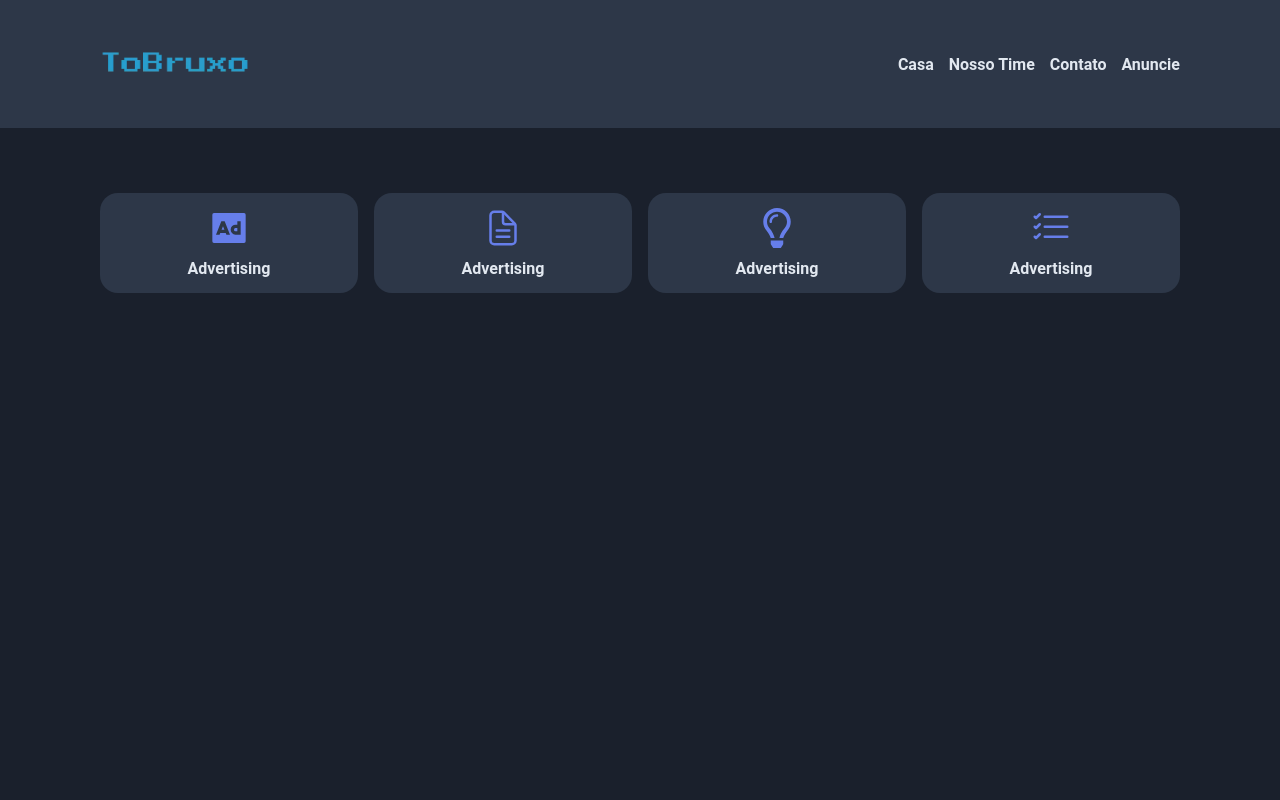
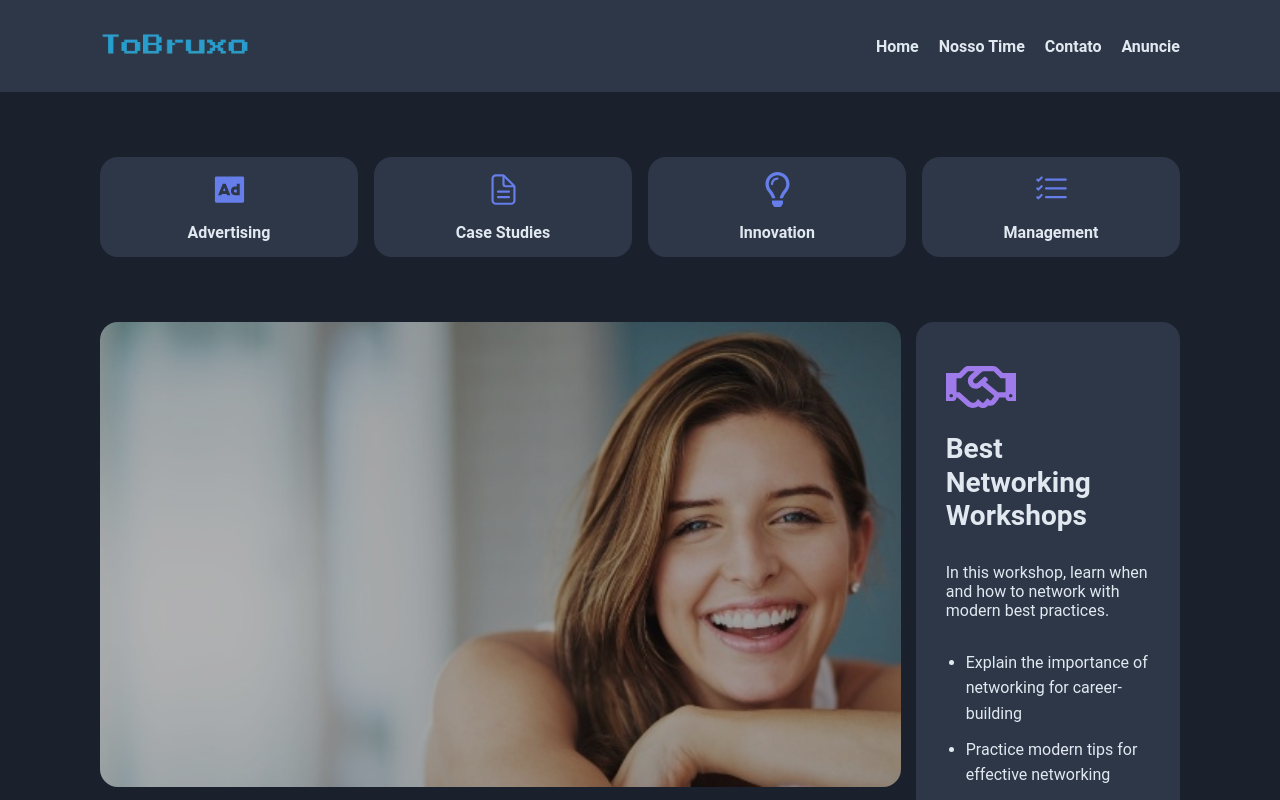
Before and after one commit to jhonatanllima/tobruxo, a Next.js app: page / in a window 1280 px wide. Shown: the top 800 px of the page. Built offline with nearby package versions, Linux system fonts and the light colour scheme.

Commit message:
Created Branding component, and adjust estruture

```diff
--- /dev/null
+++ b/src/components/Branding/index.tsx
@@ -0,0 +1,30 @@
+import { FaRegHandshake } from 'react-icons/fa';
+
+import * as S from './styles'
+
+export function Branding() {
+  return (
+    <S.Container>
+      <header>
+        <img src="images/mao.jpg" alt="maozinha"/>
+      </header>
+
+      <section />
+
+
+      <div >
+        <FaRegHandshake size={70} color={'#9F7AEA'} />
+        <h1>Best Networking Workshops</h1>
+        <p>In this workshop, learn when and how to network with modern best practices.</p>
+        <ul>
+          <li>Explain the importance of networking for career-building</li>
+          <li>Practice modern tips for effective networking</li>
+          <li>Understand the steps towards building your own network</li>
+        </ul>
+
+        <button>Learn More</button>
+      </div>
+
+    </S.Container>
+  );
+}
--- /dev/null
+++ b/src/components/Branding/styles.ts
@@ -0,0 +1,93 @@
+import styled from 'styled-components';
+
+export const Container = styled.div`
+  width: 100%;
+  min-height: 80rem;
+
+  gap: 1.5rem;
+  display: grid;
+  grid-template-areas: "head    right"
+                       "section right"
+                       "section right"
+                       "section right"
+                       "section right";
+
+
+  grid-template-rows: 2fr;
+  grid-template-columns:  1fr 0.33fr;
+
+  header{
+    grid-area: head;
+
+    img{
+      width: 100%;
+      height: 100%;
+      border-radius: 18px;
+
+      object-fit: cover;
+
+      filter: brightness(0.7);
+    }
+  }
+
+  section{
+    min-height: 32rem;
+    border-radius: 18px;
+
+    grid-area: section;
+    background: var(--background-card);
+  }
+
+  div{
+    position: relative;
+
+    padding: 3rem;
+    border-radius: 18px;
+
+    display: flex;
+    flex-direction: column;
+
+    grid-area: right;
+    background: var(--background-card);
+
+    h1{
+      font-size: 2.8rem;
+
+      margin: 1rem 0;
+      line-height: 1.2;
+    }
+
+    p{
+      margin: 2rem 0;
+    }
+
+    ul{
+      margin-left: 2rem;
+
+      li{
+        margin: 1rem 0;
+        line-height: 1.6;
+      }
+    }
+
+    button{
+      left: 4rem;
+      bottom: 3rem;
+      position: absolute;
+
+      width: 18rem;
+      height: 5rem;
+      border: none;
+      border-radius: 25px;
+
+      color: #fff;
+      transition: .2s;
+      background: var(--blue);
+
+      :hover{
+        background: var(--border-box);
+      }
+    }
+  }
+
+`;
--- a/src/components/CardTopics.tsx
+++ b/src/components/CardTopics/index.tsx
@@ -3,33 +3,30 @@ import { FaRegLightbulb } from 'react-icons/fa';
 import { RiAdvertisementFill } from 'react-icons/ri';
 import { IoDocumentTextOutline } from 'react-icons/io5'
 
-import {
-  Card,
-  Container
-} from '../styles/components/CardTopics';
+import * as S from './styles'
 
 export function CardTopics() {
   return(
-    <Container>
-      <Card>
+    <S.Container>
+      <S.Card>
         <RiAdvertisementFill className="icon"/>
         <span>Advertising</span>
-      </Card>
+      </S.Card>
 
-      <Card>
+      <S.Card>
         <IoDocumentTextOutline  className="icon"/>
-        <span>Advertising</span>
-      </Card>
+        <span>Case Studies</span>
+      </S.Card>
 
-      <Card>
+      <S.Card>
         <FaRegLightbulb  className="icon"/>
-        <span>Advertising</span>
-      </Card>
+        <span>Innovation</span>
+      </S.Card>
 
-      <Card>
+      <S.Card>
         <BsListCheck  className="icon"/>
-        <span>Advertising</span>
-      </Card>
-    </Container>
+        <span>Management</span>
+      </S.Card>
+    </S.Container>
   )
 }
--- a/src/styles/components/CardTopics.ts
+++ b/src/components/CardTopics/styles.ts
@@ -32,8 +32,8 @@ export const Card = styled.div`
   background: var(--background-card);
 
   .icon{
-    width: 4rem;
-    height: 4rem;
+    width: 3.5rem;
+    height: 3.5rem;
 
     color: var(--blue);
   }
--- a/src/components/Header.tsx
+++ b/src/components/Header/index.tsx
@@ -1,25 +1,22 @@
-import {
-  Wrapper,
-  Container,
-} from '../styles/components/Header'
+import * as S from './styles'
 
 export function Header() {
   return (
-    <Container>
-      <Wrapper>
+    <S.Container>
+      <S.Wrapper>
         <div>
           <img src="images/tobruxo.png" alt="To bruxo"/>
         </div>
 
         <nav>
           <ul>
-            <li><a href="#">Casa</a></li>
+            <li><a href="#">Home</a></li>
             <li><a href="#">Nosso Time</a></li>
             <li><a href="#">Contato</a></li>
             <li><a href="#">Anuncie</a></li>
           </ul>
         </nav>
-      </Wrapper>
-    </Container>
+      </S.Wrapper>
+    </S.Container>
   )
 }
--- a/src/styles/components/Header.ts
+++ b/src/components/Header/styles.ts
@@ -2,7 +2,7 @@ import styled from 'styled-components';
 
 export const Container = styled.div`
   width: 100%;
-  height: 16vh;
+  height: 11.5vh;
 
   display: flex;
   align-items: center;
@@ -47,7 +47,7 @@ export const Wrapper = styled.div`
 
        li{
          list-style: none;
-         padding-left: 1.5rem;
+         padding-left: 2rem;
 
          a{
            font-size: 1.6rem;
--- a/src/components/index.tsx
+++ b/src/components/index.tsx
@@ -1,7 +1,9 @@
-import { Header } from './Header';
+import { Header } from './Header/';
+import { Branding } from './Branding'
 import { CardTopics } from './CardTopics';
 
 export {
   Header,
+  Branding,
   CardTopics
 }
--- a/src/pages/index.tsx
+++ b/src/pages/index.tsx
@@ -1,24 +1,23 @@
 
 import {
   Header,
+  Branding,
   CardTopics
 } from '../components/';
 
-import {
-  Content,
-  Container
-} from '../styles/pages/Home';
+import * as S from '../styles/pages/index';
 
 export default function Home() {
   return (
-    <Container>
+    <S.Container>
       <Header />
 
-      <Content>
+      <S.Content>
         <CardTopics />
-      </Content>
+        <Branding />
+      </S.Content>
 
       <footer></footer>
-    </Container>
+    </S.Container>
   )
 }
--- a/src/styles/pages/Home.ts
+++ b/src/styles/pages/index.ts
@@ -1,9 +1,10 @@
 import styled from 'styled-components';
 
 export const Container = styled.div`
-  width: 100vw;
+  width: 100%;
   height: auto;
   min-height: 100vh;
+  padding-bottom: 5rem;
 
   display: flex;
   align-items: center;
@@ -17,7 +18,10 @@ export const Content = styled.div`
   min-height: 54vh;
   max-width: 1140px;
 
+
   display: flex;
+  align-items: center;
+  flex-direction: column;
   justify-content: center;
 
   @media (max-width: 1024px){
```
Also changed, not shown: public/images/mao.jpg (added).
